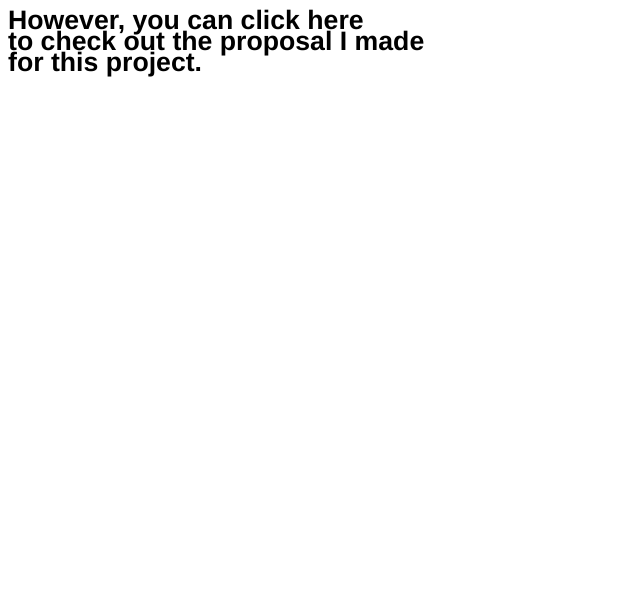
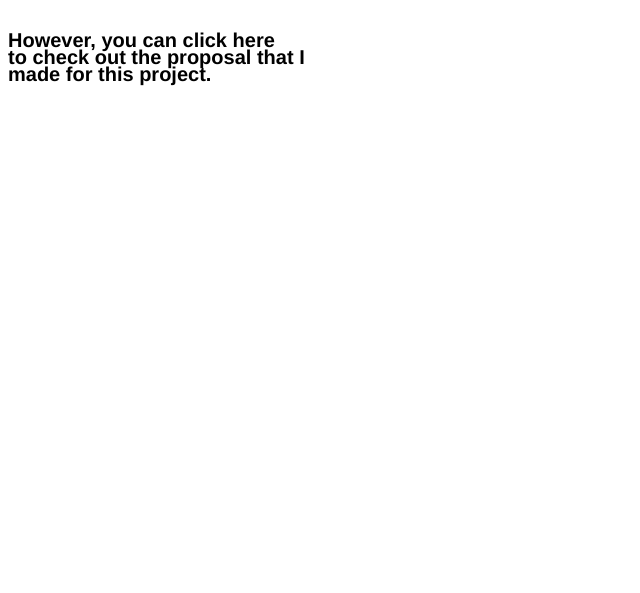
Before and after one commit to mharris13/interactivemedia324, a plain HTML site: page project1/index.html in a window 1280 px wide. Shown: the part 207-800 px from the top of the page, without its empty margins (0-640 px from the left). Drawn offline with Linux system fonts and the light colour scheme.

Commit message:
Update index.html

```diff
--- a/project1/index.html
+++ b/project1/index.html
@@ -12,15 +12,20 @@
     <br>
     is underway.
   </div>
+
   <br>
+
   <div class="subheader">
     Check back soon.
   </div>
+
   <br>
+  <br>
+
   <div class="subsub">
     However, you can click <a href="">here</a>
-    <br>to check out the proposal I made
-    <br>for this project.
+    <br>to check out the proposal that I
+    <br>made for this project.
   </div>
 
 
@@ -53,10 +58,11 @@ body {
 
 .subsub {
   font-family: "Helvetica";
-  font-size: 20pt;
+  font-size: 15pt;
   font-weight: bold;
   color: white;
-  line-height: 80%;
+  line-height: 85%;
+  color: #b7b6b6;
   letter-spacing: 0pt;
   text-align: left;
   color: black;
@@ -74,7 +80,7 @@ a:visited {
 
 a:hover {
   text-decoration: none;
-  color: #F2F2F2;
+  color: #b7b6b6;
 }
 
 a:active {
```
